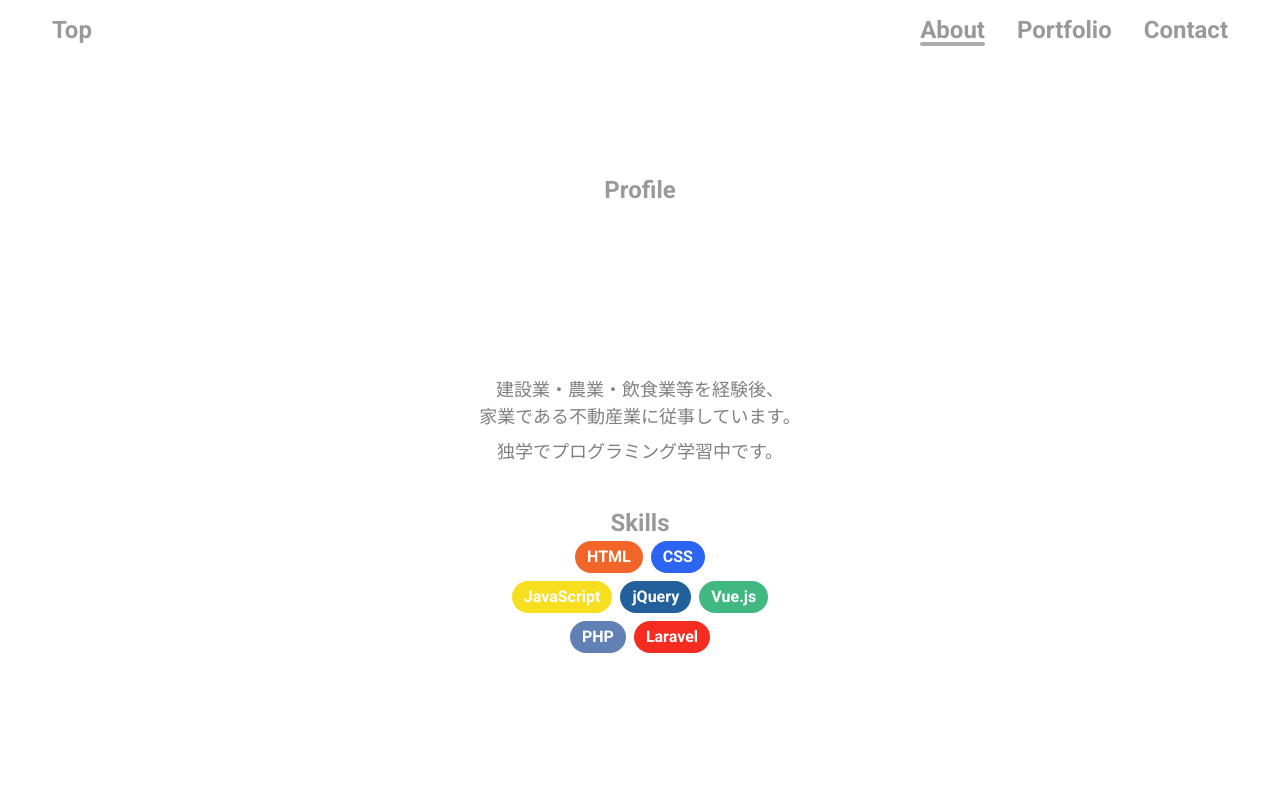
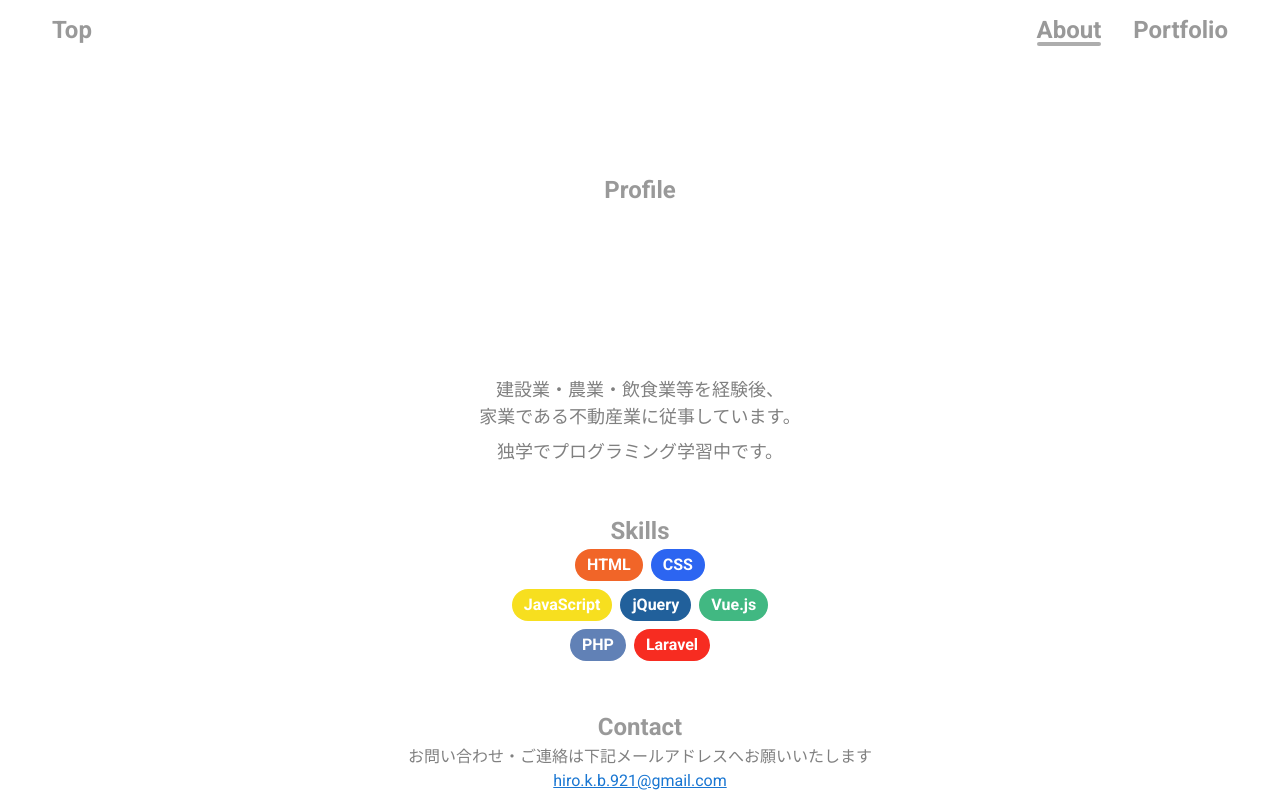
Before and after one commit to HiroKb/portfolio, a Vue app: page /about in a window 1280 px wide. Built offline with nearby package versions, Linux system fonts and the light colour scheme.

Commit message:
addremove Contactページ削除・AboutページにContactセクション追加

```diff
--- a/src/App.vue
+++ b/src/App.vue
@@ -6,7 +6,6 @@
                 <div>
                     <router-link to="/about" class="header__menu">About</router-link>
                     <router-link to="/portfolio" class="header__menu">Portfolio</router-link>
-                    <router-link to="/contact" class="header__menu">Contact</router-link>
                 </div>
             </div>
         </header>
--- a/src/router/index.js
+++ b/src/router/index.js
@@ -19,11 +19,6 @@ Vue.use(VueRouter)
     name: 'Portfolio',
     component: () => import(/* webpackChunkName: "about" */ '../views/Portfolio.vue')
   },
-  {
-    path: '/contact',
-    name: 'Contact',
-    component: () => import(/* webpackChunkName: "about" */ '../views/Contact.vue')
-  },
 ]
 
 const router = new VueRouter({
--- a/src/views/About.vue
+++ b/src/views/About.vue
@@ -1,5 +1,6 @@
 <template>
     <v-container class="d-flex flex-column align-center">
+
         <div class="profile d-flex flex-column align-center">
             <section-title class="mb-0">Profile</section-title>
             <v-img
@@ -12,9 +13,10 @@
                     aspect-ratio="1"
             ></v-img>
             <p class="text-center profile__text my-2">建設業・農業・飲食業等を経験後、<br>家業である不動産業に従事しています。</p>
-            <p class="profile__text">独学でプログラミング学習中です。</p>
+            <p class="profile__text mb-0">独学でプログラミング学習中です。</p>
         </div>
-        <div class="skill d-flex flex-column align-center mt-6">
+
+        <div class="skill d-flex flex-column align-center mt-12">
             <section-title class="mb-0">Skills</section-title>
             <div class="skill__section">
                 <skill-chip color="#F16528">HTML</skill-chip>
@@ -29,6 +31,12 @@
                 <skill-chip color="#6181B6">PHP</skill-chip>
                 <skill-chip color="#F72C21" class="ml-2">Laravel</skill-chip>
             </div>
+        </div>
+
+        <div class="contact d-flex flex-column align-center mt-12">
+            <section-title>Contact</section-title>
+            <p class="mb-0">お問い合わせ・ご連絡は下記メールアドレスへお願いいたします</p>
+            <a href="mailto:hiro.k.b.921@gmail.com">hiro.k.b.921@gmail.com</a>
         </div>
     </v-container>
 </template>
--- a/src/views/Contact.vue
+++ /dev/null
@@ -1,9 +0,0 @@
-<template>
-    <h1>Contact</h1>
-</template>
-
-<script>
-    export default {
-        name: "Contact"
-    }
-</script>
```
